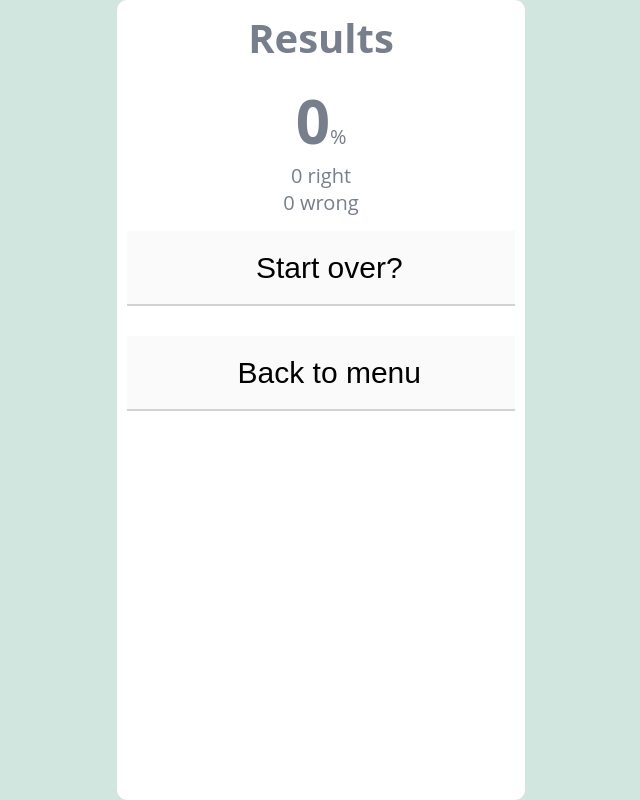
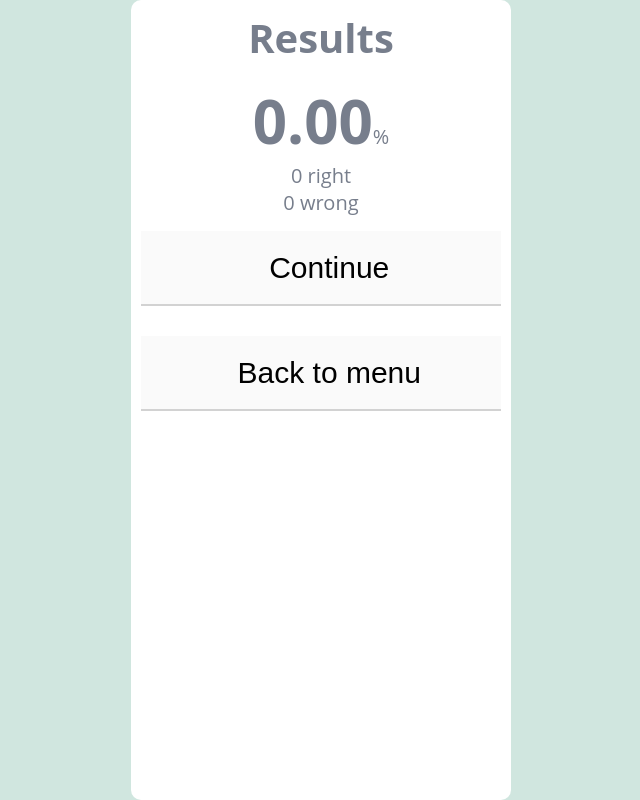
Before and after one commit to iamyle0710/flashcard-react, a React (Create React App) app: page / in a window 1280 px wide. Shown: the whole page, without its empty margins (319-959 px from the left). Built offline with nearby package versions, Linux system fonts and the light colour scheme.

Commit message:
add click event to review incorrect words or restart whole deck words

```diff
--- a/src/actions/index.js
+++ b/src/actions/index.js
@@ -2,6 +2,7 @@
 import { FLASHCARD_DECKS } from '../data';
 import { GET_CARD_DECKS,
         SELECT_DECK,
+        SET_REVIEW_WORDS,
         UPDATE_STUDY_RESULT,
         UPDATE_SLIDING_STATUS,
         SET_SCREEN
@@ -24,11 +25,25 @@ export const getCardDecks = () => {
     }
 }
 
+export const setScreen = (screen) => {
+    return {
+        type : SET_SCREEN,
+        payload : screen
+    }
+}
+
 export const selectCardDeck = (deck) => {
     // console.log("actioned called : ", deck)
     return {
         type : SELECT_DECK,
         payload : deck
+    }
+}
+
+export const setReviewWords = (words) => {
+    return {
+        type : SET_REVIEW_WORDS,
+        payload : words
     }
 }
 
@@ -48,10 +63,3 @@ export const updateSlidingStatus = (status) => {
         payload : status
     }
 }
-
-export const setScreen = (screen) => {
-    return {
-        type : SET_SCREEN,
-        payload : screen
-    }
-}
--- a/src/components/App.js
+++ b/src/components/App.js
@@ -11,7 +11,7 @@ import Result from './result-screen/Result';
 const App = () => {
 
   const dispatch = useDispatch();
-  const { selectDeck, decks, isSliding, currentScreen, studyResult} = useSelector(state => {
+  const { selectDeck, selectCards, decks, isSliding, currentScreen, studyResult} = useSelector(state => {
     console.log(state.studyProgress);
     return state.studyProgress
   });
@@ -25,9 +25,9 @@ const App = () => {
       case DECK_SCREEN:
         return <CardDecks data={decks}></CardDecks>
       case FLASHCARD_SCREEN:
-        return <Flashcards cards={selectDeck.words}></Flashcards>
+        return <Flashcards cards={selectCards}></Flashcards>
       case RESULT_SCREEN:
-        return <Result result={studyResult}></Result>
+        return <Result result={studyResult} cards={selectDeck ? selectDeck.words : []}></Result>
     }
   }
 
--- a/src/components/result-screen/Result.js
+++ b/src/components/result-screen/Result.js
@@ -2,10 +2,10 @@ import React from 'react';
 import { useDispatch } from 'react-redux';
 
 import './Result.css';
-import { DECK_SCREEN } from '../../types';
-import { setScreen } from '../../actions';
+import { DECK_SCREEN, FLASHCARD_SCREEN } from '../../types';
+import { setScreen, setReviewWords } from '../../actions';
 
-function Result({result}){
+function Result({result, cards}){
 
     const dispatch = useDispatch();
     let correct = 0;
@@ -16,20 +16,41 @@ function Result({result}){
         incorrect = result[word] === -1 ? incorrect + 1 : incorrect;
     });
 
-    const percentage = (correct + incorrect !== 0) ? (correct / (correct + incorrect) * 100).toFixed(2) : 0;
+    const percentage = (correct + incorrect !== 0) ? (correct / (correct + incorrect) * 100) : 0;
 
     const onClickToMenu = () => {
         dispatch(setScreen(DECK_SCREEN));
     }
 
+    const onClickReviewWords = () => {
+        let reviewCards = [];
+
+        if(percentage === 100){
+            // restart from beginning
+            reviewCards = cards;
+        }
+        else{
+            // review incorrect words
+            cards.forEach(card => {
+                if(result[card.front] === -1){
+                    reviewCards.push(card);
+                }
+            });
+        };
+
+        dispatch(setReviewWords(reviewCards));
+        dispatch(setScreen(FLASHCARD_SCREEN));
+
+    }
+
     return (
         <div id="results">
             <h1>Results</h1>
-            <div><span className="percent">{percentage}</span>%</div>
+            <div><span className="percent">{percentage.toFixed(2)}</span>%</div>
             <div><span className="correct">{correct}</span> right</div>
             <div><span className="incorrect">{incorrect}</span> wrong</div>
             <div className="menu-buttons">
-                <button className="continue">Start over?</button>
+                <button className="continue" onClick={onClickReviewWords}>{percentage === 100 ? "Start over?" : "Continue"}</button>
                 <button className="to-menu" onClick={onClickToMenu}>Back to menu</button>
             </div>
         </div>
--- a/src/reducers/studyProgessReducer.js
+++ b/src/reducers/studyProgessReducer.js
@@ -1,8 +1,17 @@
-import { DECK_SCREEN, RESULT_SCREEN, GET_CARD_DECKS, SELECT_DECK, UPDATE_STUDY_RESULT, UPDATE_SLIDING_STATUS, SET_SCREEN} from '../types';
+import { DECK_SCREEN,
+        RESULT_SCREEN,
+        GET_CARD_DECKS,
+        SELECT_DECK,
+        SET_SCREEN,
+        SET_REVIEW_WORDS,
+        UPDATE_STUDY_RESULT,
+        UPDATE_SLIDING_STATUS,
+        } from '../types';
 
 let initialState = {
     decks : [],
     selectDeck : null,
+    selectCards : [],
     studyResult : {},
     isSliding : false,
     currentScreen : RESULT_SCREEN
@@ -13,13 +22,16 @@ const studyProgressReducer = (state = initialState, action) => {
         case GET_CARD_DECKS:
             return { ...state,  decks : [...action.payload]};
         case SELECT_DECK:
-            return {...state, selectDeck : {...action.payload}, studyResult : {}};
+            return {...state, selectDeck : {...action.payload}, selectCards : [...action.payload.words] , studyResult : {}};
+        case SET_SCREEN:
+            return {...state, currentScreen: action.payload};
+        case SET_REVIEW_WORDS:
+            return {...state, selectCards : action.payload, studyResult : {}};
         case UPDATE_STUDY_RESULT:
             return  {...state, studyResult : {...action.payload}};
         case UPDATE_SLIDING_STATUS:
             return {...state, isSliding: action.payload};
-        case SET_SCREEN:
-            return {...state, currentScreen: action.payload};
+
         default:
             return state;
     }
--- a/src/types.js
+++ b/src/types.js
@@ -6,6 +6,7 @@ export const FLASHCARD_SCREEN = "FLASHCARD_SCREEN";
 // action types
 export const GET_CARD_DECKS = "GET_CARD_DECKS";
 export const SELECT_DECK  = "SELECT_DECK";
+export const SET_SCREEN = "SET_SCREEN";
+export const SET_REVIEW_WORDS = "SET_REVIEW_WORDS";
 export const UPDATE_STUDY_RESULT = "UPDATE_STUDY_RESULT";
 export const UPDATE_SLIDING_STATUS = "UPDATE_SLIDING_STATUS";
-export const SET_SCREEN = "SET_SCREEN"
```
